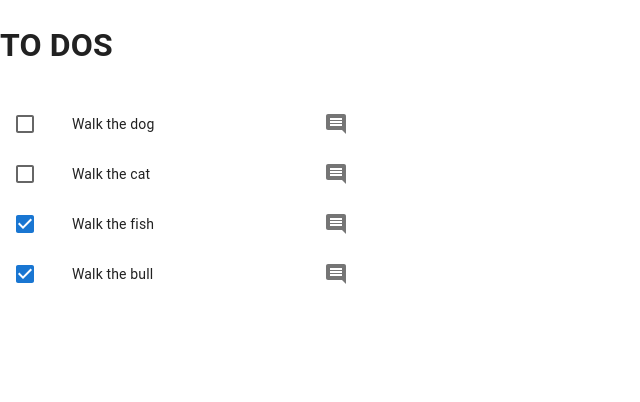
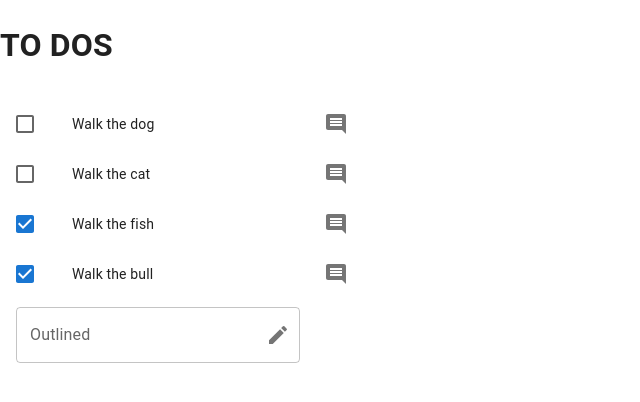
Before and after one commit to luizscheidt/web-dev-bootcamp-udemy, a React (Vite) app in the folder REACT/toDoList/: page / in a window 1280 px wide. Shown: the top 402 px of the page, without its empty margins (0-640 px from the left). Built offline with nearby package versions, Linux system fonts and the light colour scheme.

Commit message:
'New' todo form

```diff
--- /dev/null
+++ b/REACT/toDoList/src/TodoForm.jsx
@@ -0,0 +1,60 @@
+import ListItem from "@mui/material/ListItem";
+import TextField from "@mui/material/TextField";
+import Create from "@mui/icons-material/Create";
+import { InputAdornment } from "@mui/material";
+import { IconButton } from "@mui/material";
+import { useState } from "react";
+
+export default function TodoForm({addTodo}){
+    const [text, setText] = useState('');
+    const handleChange = (evt) => {
+        setText(evt.target.value)
+    }
+    const handleSubmit = (evt) => {
+        evt.preventDefault();
+        addTodo(text);
+        setText('');
+    }
+
+    return (
+        <ListItem>
+            <form onSubmit={handleSubmit}>
+            <TextField id="outlined-basic"
+            label="Outlined"
+            variant="outlined"
+            onChange={handleChange}
+            value={text}
+            InputProps = {{
+                endAdornment: <InputAdornment position="end">
+                <IconButton
+                  aria-label="toggle password visibility"
+                  edge="end"
+                  type="submit"
+                >
+                <Create/>
+                </IconButton>
+              </InputAdornment>
+            }}
+            />
+            </form>
+        </ListItem>
+    )
+}
+
+{/* <OutlinedInput
+            id="outlined-adornment-password"
+            type={showPassword ? 'text' : 'password'}
+            endAdornment={
+              <InputAdornment position="end">
+                <IconButton
+                  aria-label="toggle password visibility"
+                  onClick={handleClickShowPassword}
+                  onMouseDown={handleMouseDownPassword}
+                  edge="end"
+                >
+                  {showPassword ? <VisibilityOff /> : <Visibility />}
+                </IconButton>
+              </InputAdornment>
+            }
+            label="Password"
+          /> */}
--- a/REACT/toDoList/src/TodoList.jsx
+++ b/REACT/toDoList/src/TodoList.jsx
@@ -1,6 +1,7 @@
 import List from '@mui/material/List';
 import { useState } from 'react';
 import TodoItem from './TodoItem';
+import TodoForm from './TodoForm';
 
 const initialTodos = [
     {id: 1, text: "Walk the dog", completed: false},
@@ -28,12 +29,25 @@ export default function TodoList() {
             } })
         } )
     }
+
+    const addTodo = (text) => {
+        setTodos((prevTodos) => {
+            return [...prevTodos, {text: text, id: 6, completed: false}]
+        })
+    }
+
     return (
         <List sx={{ width: '100%', maxWidth: 360, bgcolor: 'background.paper' }}>
             {todos.map((todo) => {
-                return <TodoItem todo={todo} key={todo.id} removeTodo={()=> removeTodo(todo.id)} toggleTodo={()=> toggleTodo(todo.id)} />
+                return <TodoItem
+                todo={todo}
+                key={todo.id}
+                removeTodo={()=> removeTodo(todo.id)}
+                toggleTodo={()=> toggleTodo(todo.id)}
+                />
             })
             }
+            <TodoForm addTodo={addTodo}/>
         </List>
     )
 }
```
